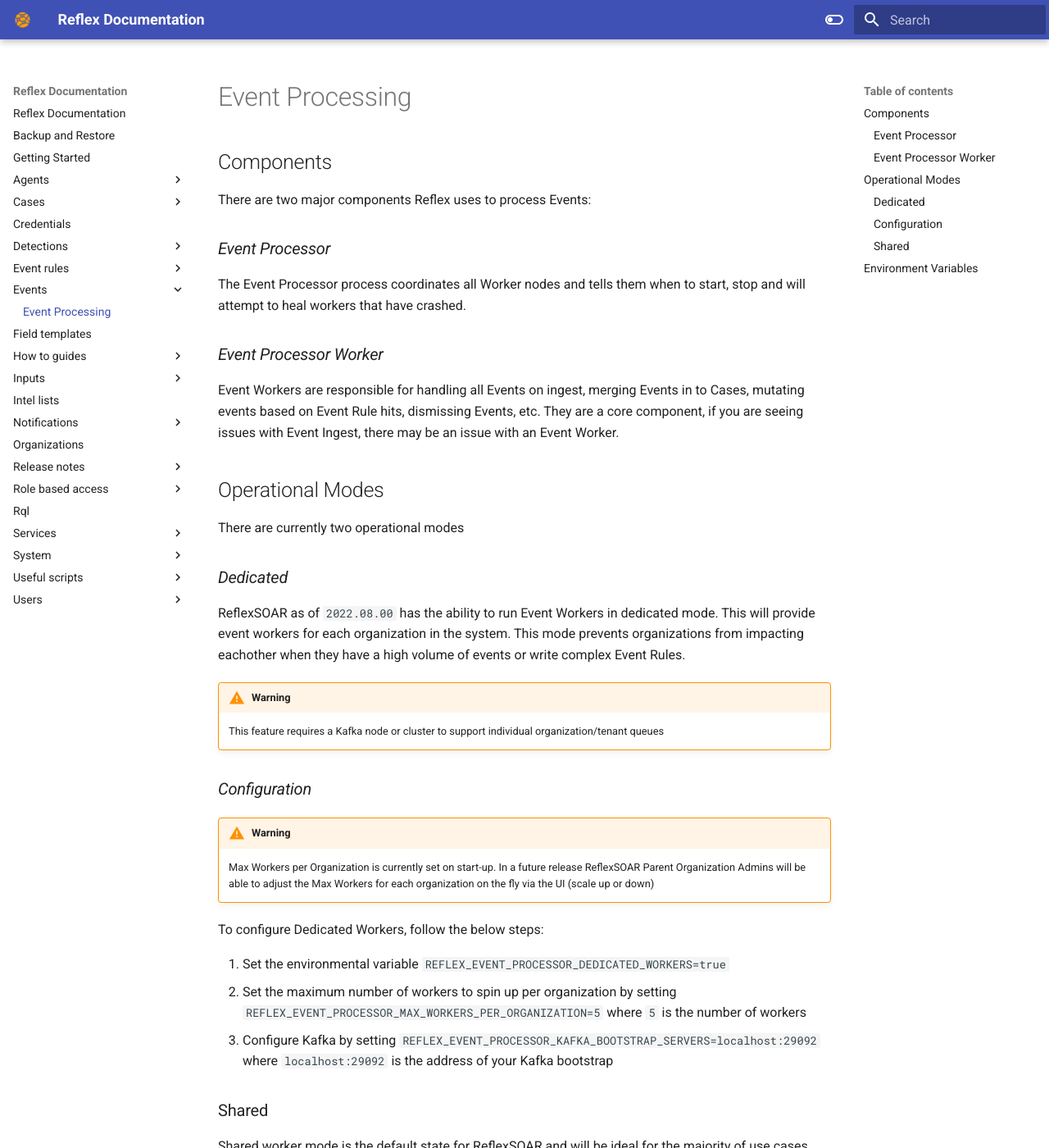
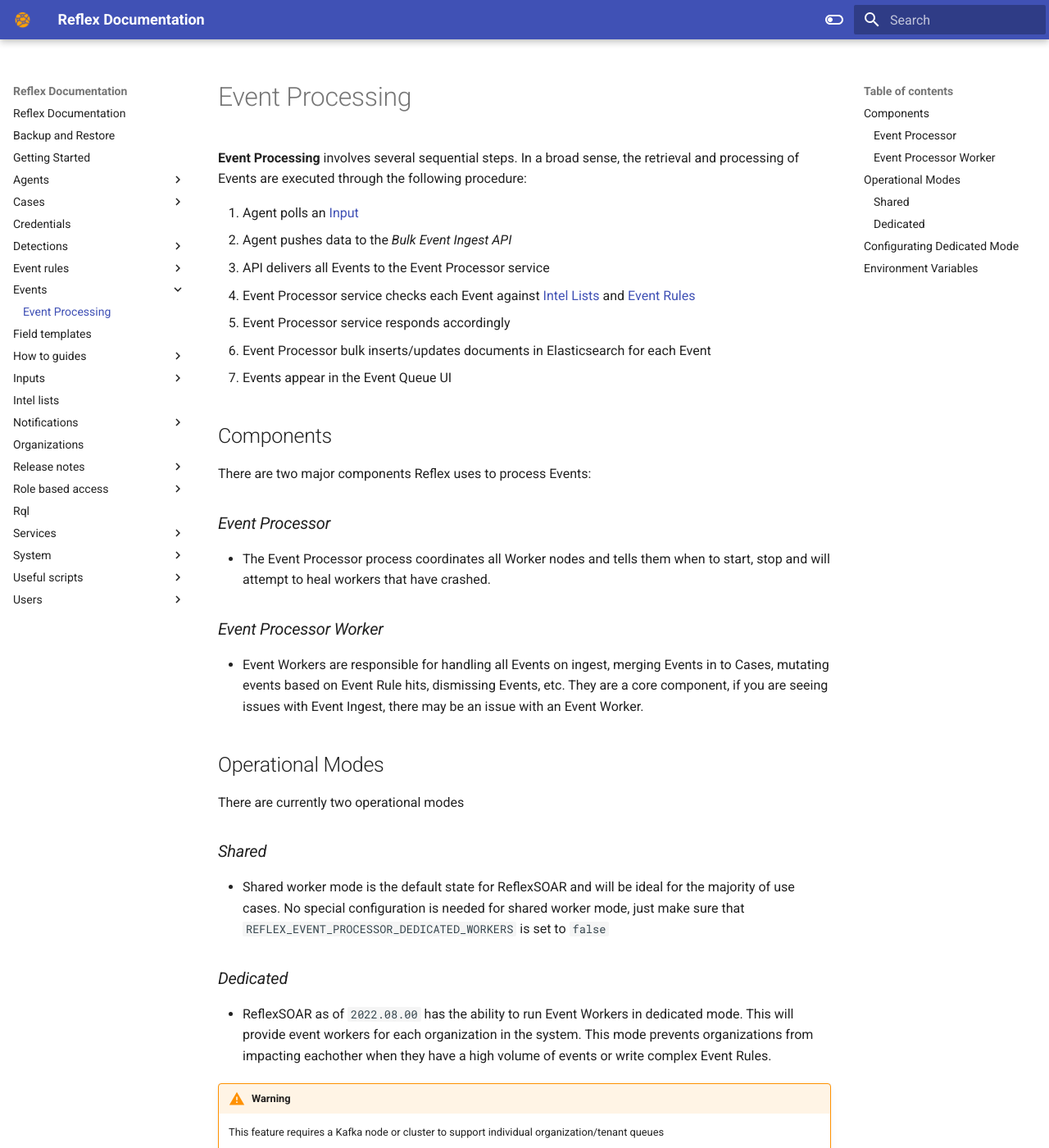
Before and after one commit to reflexsoar/reflex-docs, an MkDocs documentation site: the page built from docs/events/processing.md, in a window 1280 px wide and 1400 px high. Shown: the whole window at 82% size. Built offline with MkDocs 1.6.1 and Material for MkDocs 9.7.7, drawn with Linux system fonts in a browser that asks for light colours; some of the changed text lies outside the part shown.

Commit message:
cleaned up event processing

```diff
--- a/docs/events/processing.md
+++ b/docs/events/processing.md
@@ -1,48 +1,81 @@
 # Event Processing
+**Event Processing** involves several sequential steps. In a broad sense, the retrieval and processing of Events are executed through the following procedure:
+
+1. Agent polls an [Input](../inputs/index.md)
+2. Agent pushes data to the *Bulk Event Ingest API*
+3. API delivers all Events to the Event Processor service
+4. Event Processor service checks each Event against [Intel Lists](../intel-lists/index.md) and [Event Rules](../event-rules/)
+5. Event Processor service responds accordingly
+6. Event Processor bulk inserts/updates documents in Elasticsearch for each Event
+7. Events appear in the Event Queue UI
 
 ## Components
 There are two major components Reflex uses to process Events:
 
 ### *Event Processor*
-The Event Processor process coordinates all Worker nodes and tells them when to start, stop and will attempt to heal workers that have crashed.
+* The Event Processor process coordinates all Worker nodes and tells them when to start, stop and will attempt to heal workers that have crashed.
 
 ### *Event Processor Worker*
-Event Workers are responsible for handling all Events on ingest, merging Events in to Cases, mutating events based on Event Rule hits, dismissing Events, etc.  They are a core component, if you are seeing issues with Event Ingest, there may be an issue with an Event Worker.
+* Event Workers are responsible for handling all Events on ingest, merging Events in to Cases, mutating events based on Event Rule hits, dismissing Events, etc.  They are a core component, if you are seeing issues with Event Ingest, there may be an issue with an Event Worker.
 
 ## Operational Modes
 There are currently two operational modes
 
+### *Shared*
+* Shared worker mode is the default state for ReflexSOAR and will be ideal for the majority of use cases.  No special configuration is needed for shared worker mode, just make sure that `REFLEX_EVENT_PROCESSOR_DEDICATED_WORKERS` is set to `false`
+
 ### *Dedicated*
-ReflexSOAR as of `2022.08.00` has the ability to run Event Workers in dedicated mode.  This will provide event workers for each organization in the system.  This mode prevents organizations from impacting eachother when they have a high volume of events or write complex Event Rules.
+* ReflexSOAR as of `2022.08.00` has the ability to run Event Workers in dedicated mode.  This will provide event workers for each organization in the system.  This mode prevents organizations from impacting eachother when they have a high volume of events or write complex Event Rules.
 
 !!! warning
     This feature requires a Kafka node or cluster to support individual organization/tenant queues
 
-### *Configuration*
+## Configurating Dedicated Mode
+
 !!! warning
     Max Workers per Organization is currently set on start-up.  In a future release ReflexSOAR Parent Organization Admins will be able to adjust the Max Workers for each organization on the fly via the UI (scale up or down)
 
 To configure Dedicated Workers, follow the below steps:
 
+1. Set the environmental variable `REFLEX_EVENT_PROCESSOR_DEDICATED_WORKERS=true`
 
-1. Set the environmental variable `REFLEX_EVENT_PROCESSOR_DEDICATED_WORKERS=true`
-2. Set the maximum number of workers to spin up per organization by setting `REFLEX_EVENT_PROCESSOR_MAX_WORKERS_PER_ORGANIZATION=5` where `5` is the number of workers
-3. Configure Kafka by setting `REFLEX_EVENT_PROCESSOR_KAFKA_BOOTSTRAP_SERVERS=localhost:29092` where `localhost:29092` is the address of your Kafka bootstrap
+2. Set the maximum number of workers to spin up per organization by setting `REFLEX_EVENT_PROCESSOR_MAX_WORKERS_PER_ORGANIZATION=5`, where `5` is the number of workers
 
-### Shared
+3. Configure Kafka by setting `REFLEX_EVENT_PROCESSOR_KAFKA_BOOTSTRAP_SERVERS=localhost:29092`, where `localhost:29092` is the address of your Kafka bootstrap
 
-Shared worker mode is the default state for ReflexSOAR and will be ideal for the majority of use cases.  No special configuration is needed for shared worker mode, just make sure that `REFLEX_EVENT_PROCESSOR_DEDICATED_WORKERS` is set to `false`
+
 
 ## Environment Variables
 
 - `REFLEX_EVENT_PROCESSOR_DISABLED` - Disables all Event Processing, nothing in Reflex will work if this is set
+    * *Default value:*
+
 - `REFLEX_EVENT_PROCESSOR_MAX_QUEUE_SIZE` - Determines how many events the Workers will spool before doing bulk inserts to the ReflexSOAR backend data store
+    * *Default value:*
+
 - `REFLEX_EVENT_PROCESSOR_WORKER_COUNT` - When in Shared mode, how many workers to spin up
+    * *Default value:*
+
 - `REFLEX_EVENT_PROCESSOR_META_DATA_REFRESH_INTERVAL` - How often workers should refresh their meta data from the ReflexSOAR backend data store.  Meta Data is Event Rules, Case Statuses, Closure Reasons, etc.
+    * *Default value:*
+
 - `REFLEX_EVENT_PROCESSOR_ES_BULK_SIZE` - How many documents the Event Workers should send at one time to the ReflexSOAR backend data store
+    * *Default value:*
+
 - `REFLEX_EVENT_PROCESSOR_LOG_LEVEL` - The logging level for the Event Processor and it's workers
+    * *Default value:*
+
 - `REFLEX_EVENT_PROCESSOR_WORKER_CHECK_INTERVAL` - How often should the Event Processor check the health of its Workers
+    * *Default value:*
+
 - `REFLEX_EVENT_PROCESSOR_DEDICATED_WORKERS` - Run Event Processing in Dedicated Mode
+    * *Default value:*
+
 - `REFLEX_EVENT_PROCESSOR_MAX_WORKERS_PER_ORGANIZATION` - When in dedicated mode, how many workers should each organization have
+    * *Default value:*
+
 - `REFLEX_EVENT_PROCESSOR_KAFKA_BOOTSTRAP_SERVERS` - Kafka server addresses
+    * *Default value:*
+
 - `REFLEX_EVENT_PROCESSOR_KAFKA_TOPIC_RETENTION` - How long Kafka should maintain topic history
+    * *Default value:*
```
Also changed, not shown: docs/events/index.md (+1 -17 lines).
